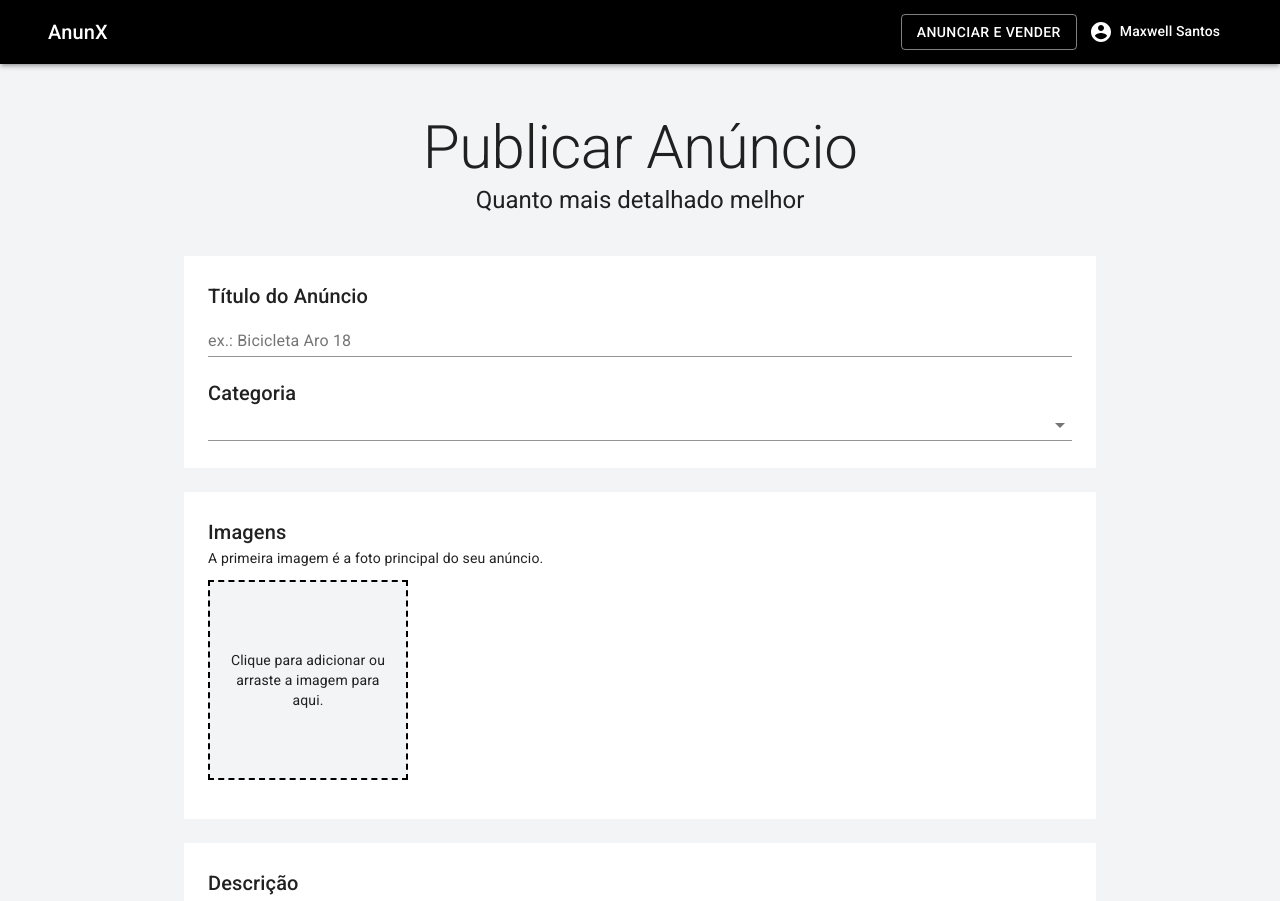
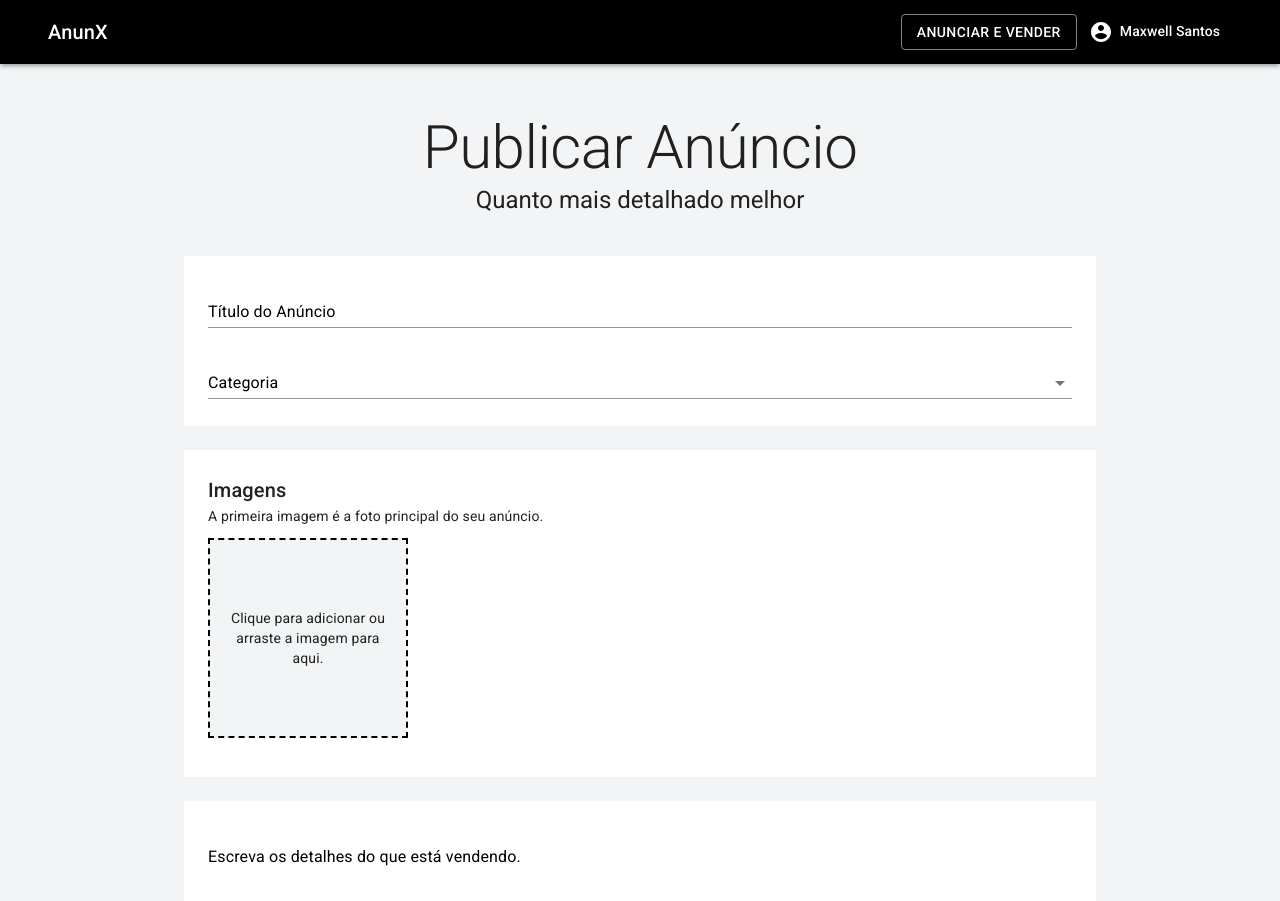
Before and after one commit to Maxwellsan91/anunx, a Next.js app: page /user/publish in a window 1280 px wide. Shown: the top 901 px of the page. Built offline with nearby package versions, Linux system fonts and the light colour scheme.

Commit message:
validacao campo descricao +  refactor para formControl

```diff
--- a/pages/user/publish.js
+++ b/pages/user/publish.js
@@ -12,6 +12,7 @@ import {
     InputAdornment,
     MenuItem,
     FormHelperText,
+    Input,
 } from '@material-ui/core'
 import { Formik } from 'formik'
 import * as yup from 'yup'
@@ -39,6 +40,11 @@ const useStyles = makeStyles((theme) => ({
         flexWrap: 'wrap',
         marginTop: '12px'
     },
+    inputLabel: {
+        fontWeight: 400,
+        color: theme.palette.primary.main,
+    },
+
     dropzone: {
         display: 'flex',
         justifyContent: 'center',
@@ -81,6 +87,7 @@ const useStyles = makeStyles((theme) => ({
             height: '100%',
         }
     }
+
 }))
 
 const validationSchema = yup.object().shape({
@@ -90,6 +97,10 @@ const validationSchema = yup.object().shape({
         .required('Campo obrigatório'),
 
         category: yup.string()
+            .required('Campo obrigatório'),
+
+        description: yup.string()
+        .min(50, 'Escreva uma descrição com no mínimo 50 caracteres')
         .required('Campo obrigatório'),
 })
 
@@ -124,6 +135,7 @@ const Publish = () => {
                 initialValues={{
                     title: '',
                     category: '',
+                    description: '',
                 }}
                 validationSchema={validationSchema}
                     onSubmit={(values) => {
@@ -150,24 +162,23 @@ const Publish = () => {
                             <br/><br/>
                             <Container maxWidth="md" className={classes.boxContainer}>
                                 <Box className={classes.box}>
-                                    <Typography component="h6" variant="h6" color="textPrimary">
-                                        Título do Anúncio
-                                    </Typography>
-                                    <TextField
+
+                                    <FormControl error={errors.title} fullWidth>
+                                        <InputLabel className={classes.inputLabel}>Título do Anúncio</InputLabel>
+                                        <Input
                                             name="title"
                                             value={values.title}
                                             onChange={handleChange}
-                                        label="ex.: Bicicleta Aro 18"
-                                        size="small"
-                                        fullWidth
-                                        error={errors.title}
-                                        helperText={errors.title}
+                                            label="ex.: Bicicleta aro 21"
                                         />
+                                        <FormHelperText>
+                                            { errors.title }
+                                        </FormHelperText>
+                                    </FormControl>
+
                                     <br /><br />
-                                    <Typography component="h6" variant="h6" color="textPrimary">
-                                        Categoria
-                                    </Typography>
-                                    <FormControl error={errors.category} fullWidth>
+                                    <FormControl error={errors.category} fullWidth >
+                                    <InputLabel className={classes.inputLabel}>Categoria</InputLabel>
                                         <Select
                                         name="category"
                                         value={values.category}
@@ -243,18 +254,18 @@ const Publish = () => {
 
                             <Container maxWidth="md" className={classes.boxContainer}>
                                 <Box className={classes.box}>
-                                <Typography component="h6" variant="h6" color="textPrimary">
-                                    Descrição
-                                </Typography>
-                                <Typography component="div" variant="body2" color="textPrimary">
-                                    Escreva os detalhes do que está vendendo.
-                                </Typography>
-                                <TextField
+                                <FormControl error={errors.description} fullWidth>
+                                <InputLabel className={classes.inputLabel}>Escreva os detalhes do que está vendendo.</InputLabel>
+                                    <Input
+                                        name="description"
                                         multiline
                                         rows={6}
                                         variant="outlined"
-                                    fullWidth
                                     />
+                                    <FormHelperText>
+                                        { errors.description }
+                                    </FormHelperText>
+                                </FormControl>
                                 </Box>
                             </Container>
 
```
Lines whose indentation alone changed are shown as unchanged.
